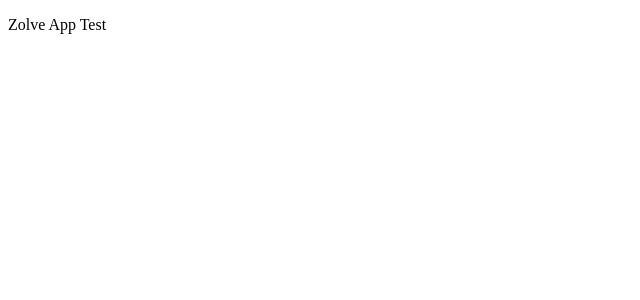
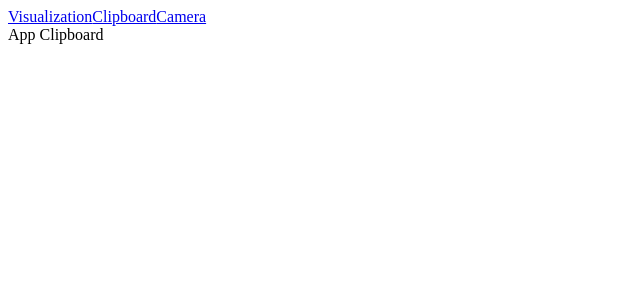
Before and after one commit to geraldchecka/zolve-test, a React app: page /clipboard in a window 1280 px wide. Shown: the top 300 px of the page, without its empty margins (0-640 px from the left). Built offline with nearby package versions, Linux system fonts and the light colour scheme.

Commit message:
Added babel, router, styled, page level routes and dummy containers

```diff
--- /dev/null
+++ b/src/globals/app.jsx
@@ -0,0 +1,11 @@
+import React from 'react';
+import AppRouter from './router';
+// global styles
+
+export default function App() {
+  return (
+    <div>
+      <AppRouter />
+    </div>
+  );
+}
--- /dev/null
+++ b/src/globals/navigation.jsx
@@ -0,0 +1,16 @@
+import React from "react";
+import { Link } from "react-router-dom";
+
+export default function Navigation() {
+  return (
+    <div>
+      <NavLink to="/visualization">Visualization</NavLink>
+      <NavLink to="/clipboard">Clipboard</NavLink>
+      <NavLink to="/camera">Camera</NavLink>
+    </div>
+  )
+}
+
+function NavLink(props) {
+  return <Link {...props} />;
+}
--- /dev/null
+++ b/src/globals/router.jsx
@@ -0,0 +1,49 @@
+import React from "react";
+import {
+  BrowserRouter as Router,
+  Switch,
+  Route,
+  Redirect,
+  useLocation,
+} from "react-router-dom";
+import Navigation from './navigation';
+import Camera from '../pages/camera';
+import Clipboard from '../pages/clipboard';
+import Visualization from '../pages/visualization';
+
+// optional: PWA, UT, SB, Linting & Prettier
+export default function AppRouter() {
+  return (
+    <Router>
+      <Navigation />
+      <Switch>
+        <Route exact path="/">
+          <Redirect to="/visualization" />
+        </Route>
+        <Route path="*">
+          <OtherApp />
+        </Route>
+      </Switch>
+    </Router>
+  )
+}
+
+function OtherApp() {
+  const location = useLocation();
+
+  return (
+    <Switch location={location}>
+      <Route path="/visualization" children={<Visualization />} />
+      <Route path="/clipboard" children={<Clipboard />} />
+      <Route path="/camera" children={<Camera />} />
+    </Switch>
+  )
+}
+
+function AppVisualization() {
+  return <div>App Visualization</div>
+}
+
+function AppClipboard() {
+  return <div>App Clipboard</div>
+}
--- a/src/index.js
+++ b/src/index.js
@@ -1,10 +1,12 @@
-import React from 'react';
+import React, { StrictMode } from 'react';
 import ReactDOM from 'react-dom';
-// import App from './App';
+import App from './globals/app';
 
 function Root() {
   return (
-    <p>Zolve App Test</p>
+    <StrictMode>
+      <App />
+    </StrictMode>
   )
 }
 
--- /dev/null
+++ b/src/pages/camera/index.jsx
@@ -0,0 +1,7 @@
+import React from "react";
+import styled from "styled-components";
+// import route specific css here
+
+export default function Camera() {
+  return <div>App Camera</div>
+}
--- /dev/null
+++ b/src/pages/clipboard/index.jsx
@@ -0,0 +1,9 @@
+import React from "react";
+import styled from "styled-components";
+import { useLocation } from "react-router-dom";
+// import route specific css here
+
+export default function Clipboard() {
+  const hello = useLocation();
+  return <div>App Clipboard</div>
+}
--- /dev/null
+++ b/src/pages/visualization/index.jsx
@@ -0,0 +1,7 @@
+import React from "react";
+import styled from "styled-components";
+// import route specific css here
+
+export default function Visualization() {
+  return <div>App Visualization</div>
+}
```
Also changed, not shown: package.json (+6 -2 lines), .babelrc, 1 other file (tests, documents, lock files or other folders).
